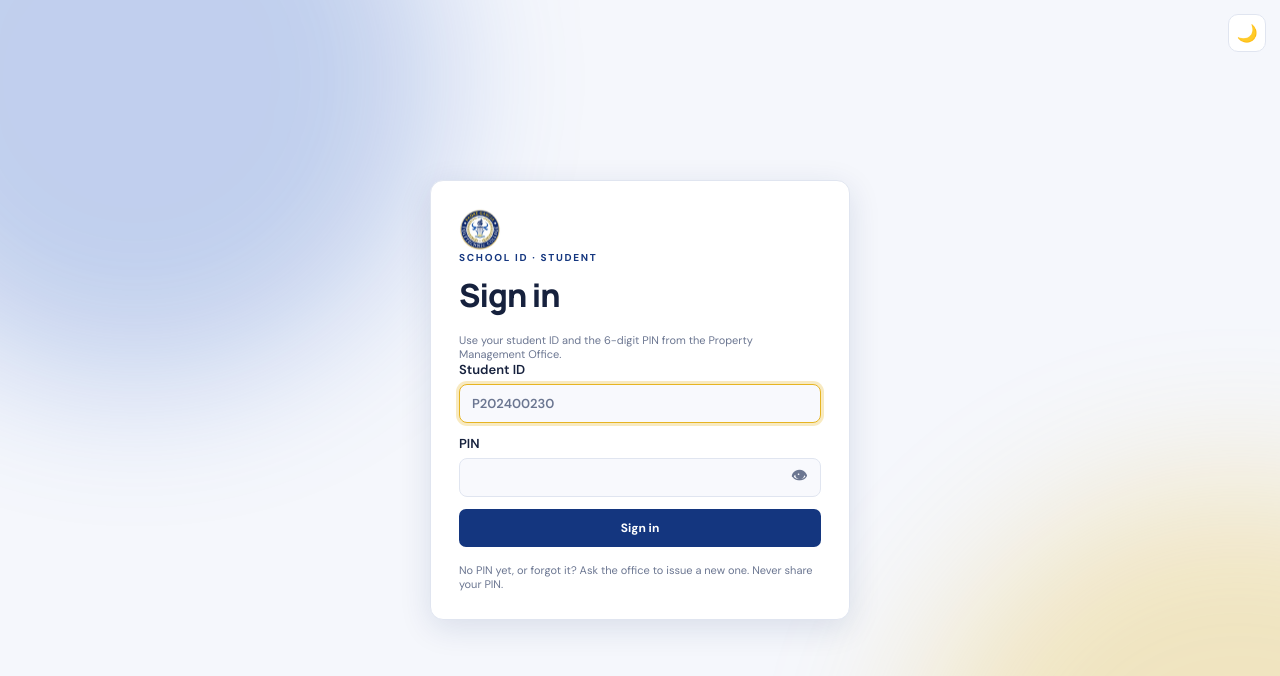
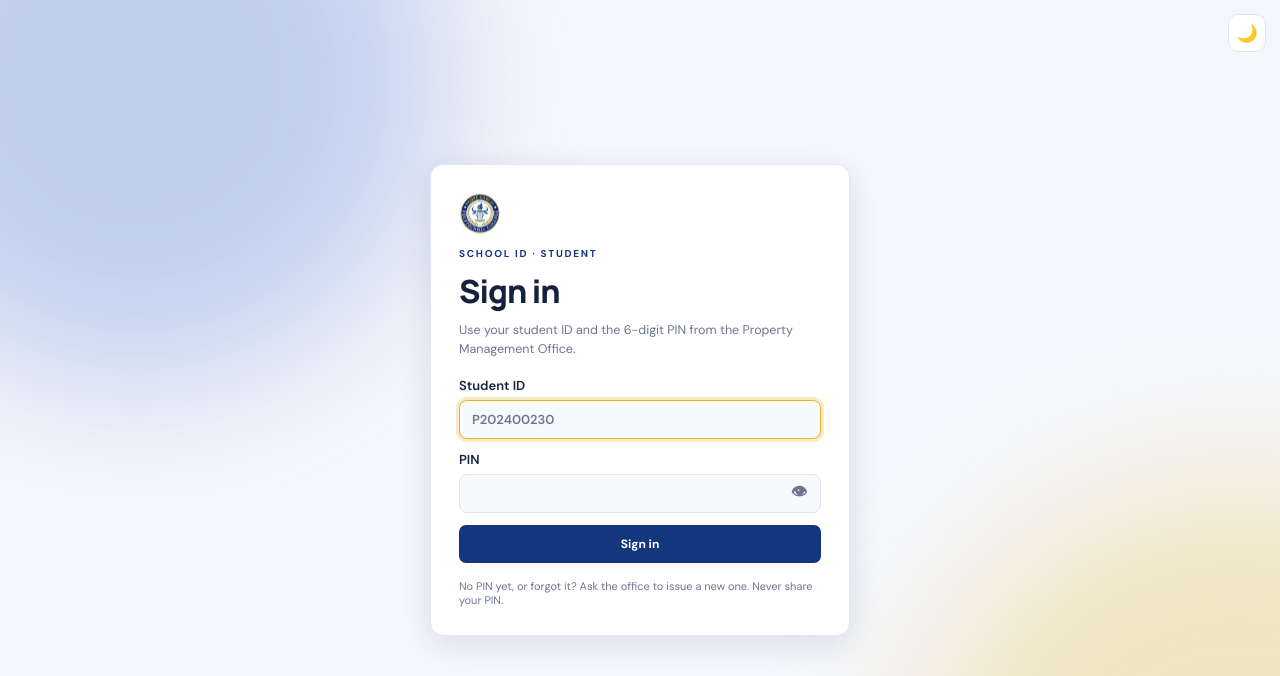
Before and after one commit to StillChoosingYou/AI-chatbot, a Flask app: page /student in a window 1280 px wide; the page is wider, and only the part inside the window is pictured. Shown: the top 676 px of that part. Run offline with Flask 3, Linux system fonts and the light colour scheme; data that the repository does not hold is empty; parts of the project's set-up code (start-up, migrations or seed data) failed here and were passed over; some libraries are stand-ins or nearby versions.

Commit message:
Polish the UI: balanced stat grid, roomier sign-in cards, centered tutorial welcome
The welcome step of the guided tutorial has no target, so it was never placed and
rendered full width in the top-left corner. It is now centered. Stat cards wrap four
to a row and a short last row stretches instead of leaving a hole.

Co-Authored-By: Claude Sonnet 5.5 <noreply@anthropic.com>
Claude-Session: https://claude.ai/code/session_01P7ejXmSKTXgrR8SdjiR4DM

```diff
--- a/static/admin.css
+++ b/static/admin.css
@@ -14,7 +14,8 @@
 .admin-main { max-width: 1180px; margin: 0 auto; padding: 28px 32px 60px; }
 .admin-main h1 { font-size: 24px; margin: 0 0 4px; }
 .admin-main .lead { color: var(--muted); margin: 0 0 20px; font-size: 13px; }
-.a-grid { display: grid; gap: 14px; grid-template-columns: repeat(auto-fit, minmax(190px, 1fr)); margin-bottom: 20px; }
+.a-grid { display: flex; flex-wrap: wrap; gap: 14px; margin-bottom: 20px; }
+.a-grid > * { flex: 1 1 max(170px, calc(25% - 11px)); min-width: 0; }   /* a short last row stretches to fill the width instead of leaving a hole */
 .a-card { background: var(--surface); border: 1px solid var(--border); border-radius: 12px; padding: 18px; box-shadow: var(--shadow-sm); }
 .a-card h2 { font-size: 15px; margin: 0 0 10px; }
 .a-card p { margin: 0 0 10px; color: var(--muted); font-size: 12.5px; line-height: 1.6; }
--- a/static/style.css
+++ b/static/style.css
@@ -573,7 +573,9 @@ html.fx .scan-frame.scanning .scan-line { opacity: 0.9; }
 /* Coordinator sign-in: a plain white page, like the role chooser. */
 .login-body { background: #fff; display: grid; place-items: center; min-height: 100vh; margin: 0; padding: 16px; color: #16213d; }
 .login-card { margin: 0; width: min(420px, 100%); border: 1px solid #e0e5f0; border-radius: 13px; padding: 28px; background: #fff; box-sizing: border-box; }
-.login-card h1 { margin: 4px 0 14px; }
+.login-card h1 { margin: 4px 0 8px; }
+.login-card h1 + .subtle, .login-card h1 + p { margin: 0 0 18px; font-size: 12.5px; line-height: 1.5; }
+.login-card .brand-logo { margin-bottom: 12px; }
 .login-card form { display: grid; gap: 12px; }
 .login-card label { display: grid; gap: 6px; font-weight: 600; font-size: 13px; }
 .login-card input { padding: 10px 12px; border: 1px solid #cdd5e8; border-radius: 8px; font: inherit; background: #fff; color: #16213d; }
--- a/static/tour.js
+++ b/static/tour.js
@@ -83,7 +83,8 @@
         const x2 = view.x + view.w, y2 = view.y + view.h;
         block.style.clipPath = `polygon(evenodd,0 0,100% 0,100% 100%,0 100%,0 0,${view.x}px ${view.y}px,${view.x}px ${y2}px,${x2}px ${y2}px,${x2}px ${view.y}px,${view.x}px ${view.y}px)`;
       } else block.style.clipPath = 'none';
-      if (r) { placeCard(view); aim(view); }
+      if (r || !el) placeCard(view);                                  // a step with no target (the welcome) sits in the middle
+      if (r) aim(view);
     }
 
     function placeCard(view) {
```
